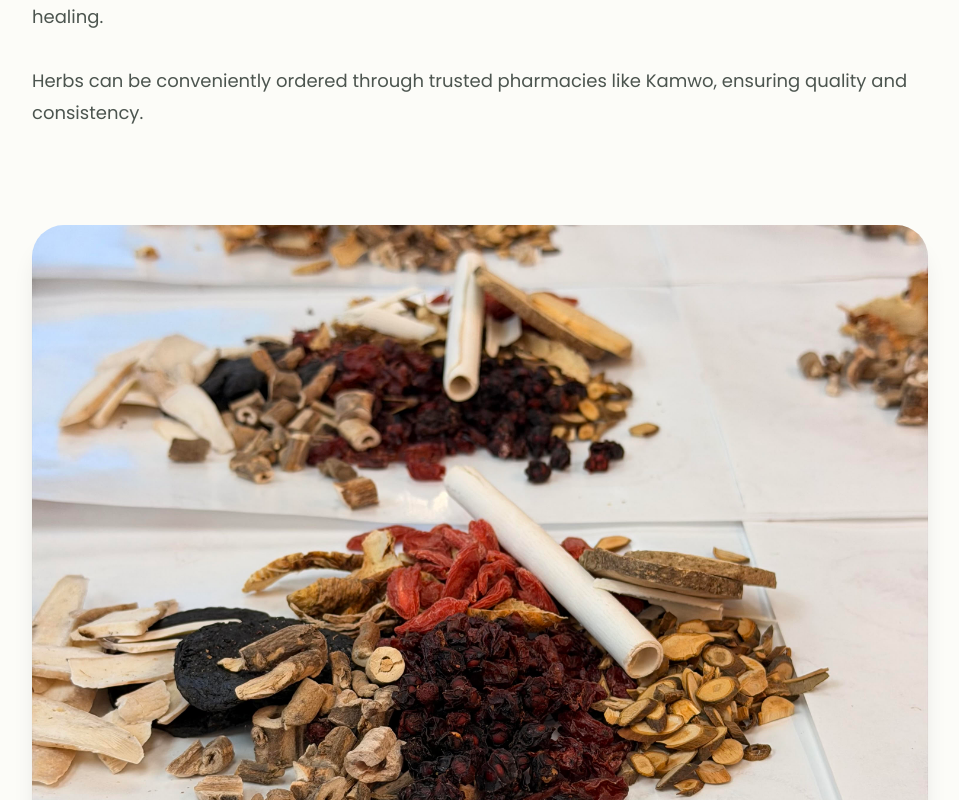
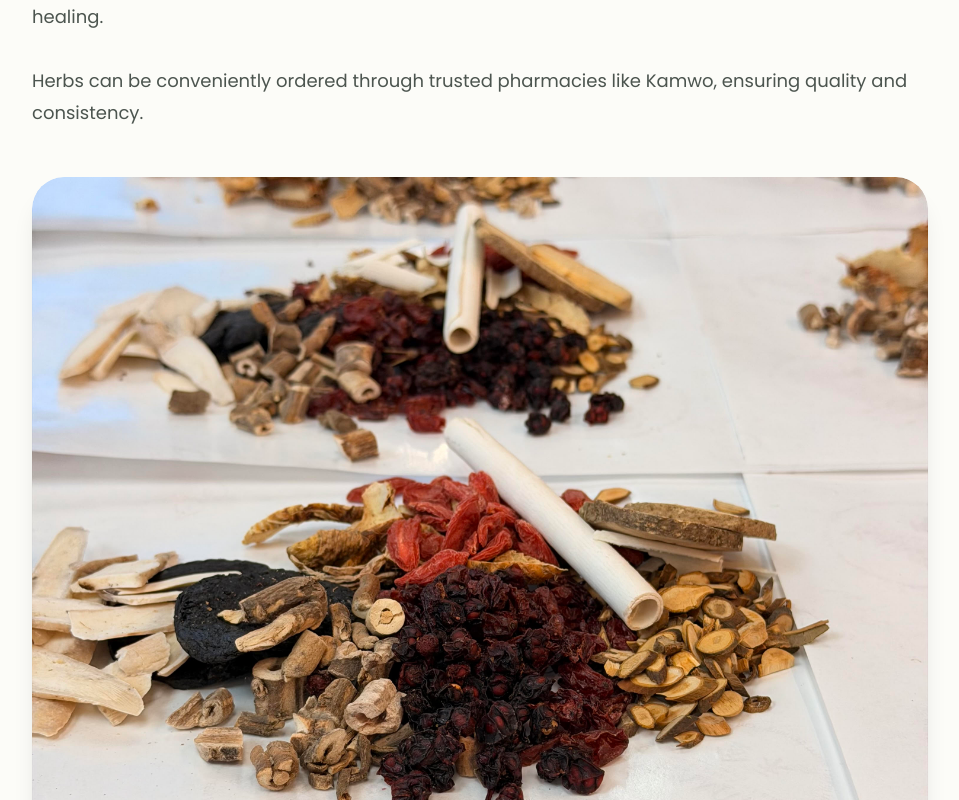
Before and after one commit to AcuWithAndy/acuwithandy-next, a Next.js app: page /first-visit in a window 1280 px wide. Shown: the part 5560-6360 px from the top of the page, without its empty margins (160-1119 px from the left). Built offline with nearby package versions, Linux system fonts and the light colour scheme.

Commit message:
Update first visit page and site improvements

```diff
--- a/app/first-visit/page.jsx
+++ b/app/first-visit/page.jsx
@@ -241,7 +241,7 @@ export default function FirstVisitPage() {
                 </p>
               </div>
 
-              <div className="py-24">
+              <div className="mt-12 mb-12 overflow-hidden rounded-[2rem] shadow-xl">
                 <div className="overflow-hidden rounded-[2rem] shadow-xl">
                   <Image
                     src="/herbal-formula.jpg"
@@ -339,7 +339,7 @@ export default function FirstVisitPage() {
             </section>
 
             {/* Ready to Get Started */}
-<section className="bg-[#FCFCF8] px-6 py-20">
+<section className="bg-[#FCFCF8] px-6 py-12 text-center md:py-20">
   <div className="mx-auto max-w-4xl text-center">
     <h2
       className="text-4xl leading-tight text-[#1F2A24] md:text-5xl"
```
